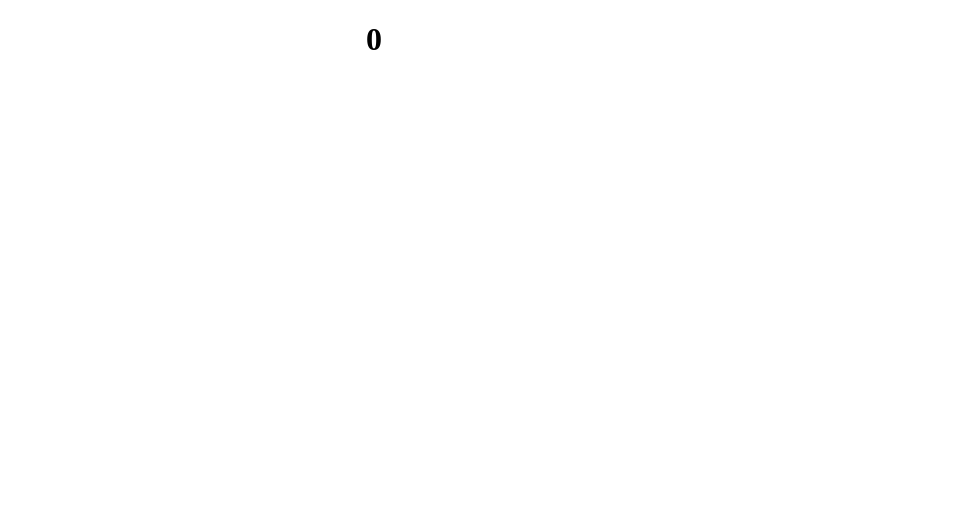
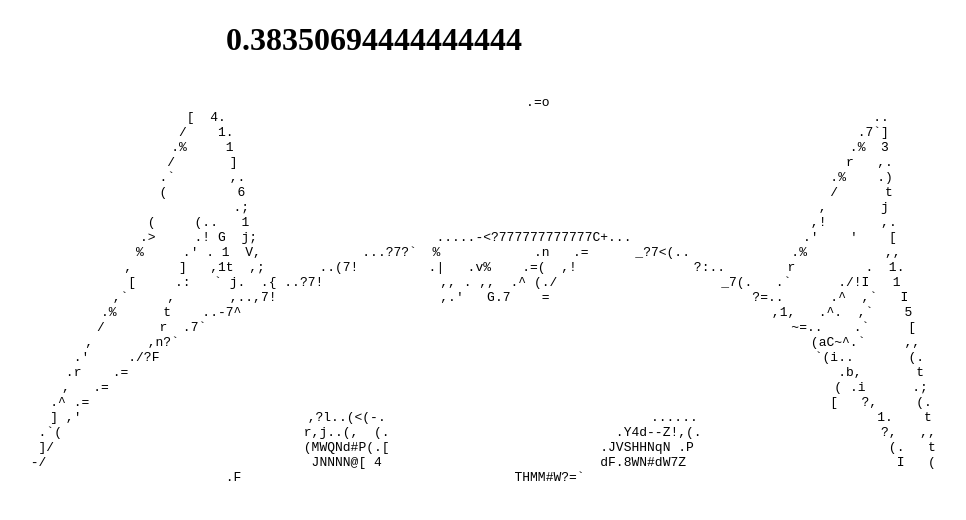
Before and after one commit to Luke256/AprilFool2025, a Next.js app: page / in a window 1280 px wide. Shown: the top 520 px of the page, without its empty margins (266-1232 px from the left). Built offline with nearby package versions, Linux system fonts and the light colour scheme.

Commit message:
time zone

```diff
--- a/src/app/page.tsx
+++ b/src/app/page.tsx
@@ -4,18 +4,18 @@ import CatAscii from "@/cat";
 export default function Home() {
 
   // 日本時間で2025年4月1日0時から2025年4月1日19時までの間に、アスキーアートを表示する
-  const startTime = new Date("2025-04-01T00:00:00.000Z");
-  const endTime = new Date("2025-04-01T19:00:00.000Z");
-  const currentTime = new Date();
-  const progress = Math.min(
-    Math.max((currentTime.getTime() - startTime.getTime()) / (endTime.getTime() - startTime.getTime()), 0),
-    1
-  );
+  const startTime = new Date("2025-04-01T00:00:00+09:00")
+  const endTime = new Date("2025-04-02T00:00:00+09:00")
+  const now = new Date(new Date().toLocaleString("ja-JP", { timeZone: "Asia/Tokyo" }));
+  const duration = endTime.getTime() - startTime.getTime();
+  const elapsed = now.getTime() - startTime.getTime();
+  const progress = Math.min(Math.max(elapsed / duration, 0), 1);
   const displayString = CatAscii.substring(0, Math.floor(CatAscii.length * progress));
 
   return (
     <div style={{ whiteSpace: "pre", textAlign: "center" }}>
       <h1>{progress}</h1>
+      <h2></h2>
       <pre>
         {displayString}
       </pre>
```
